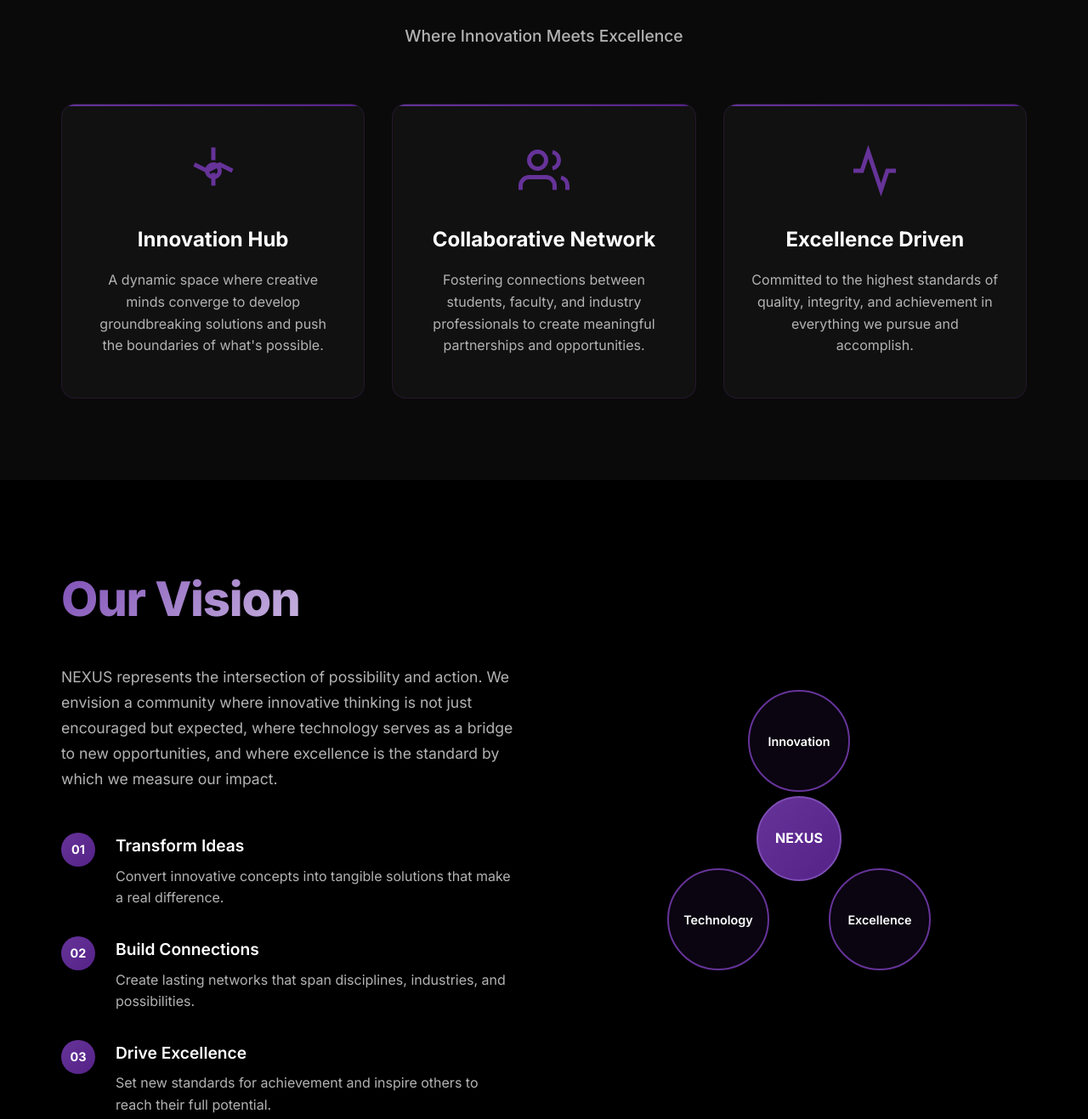
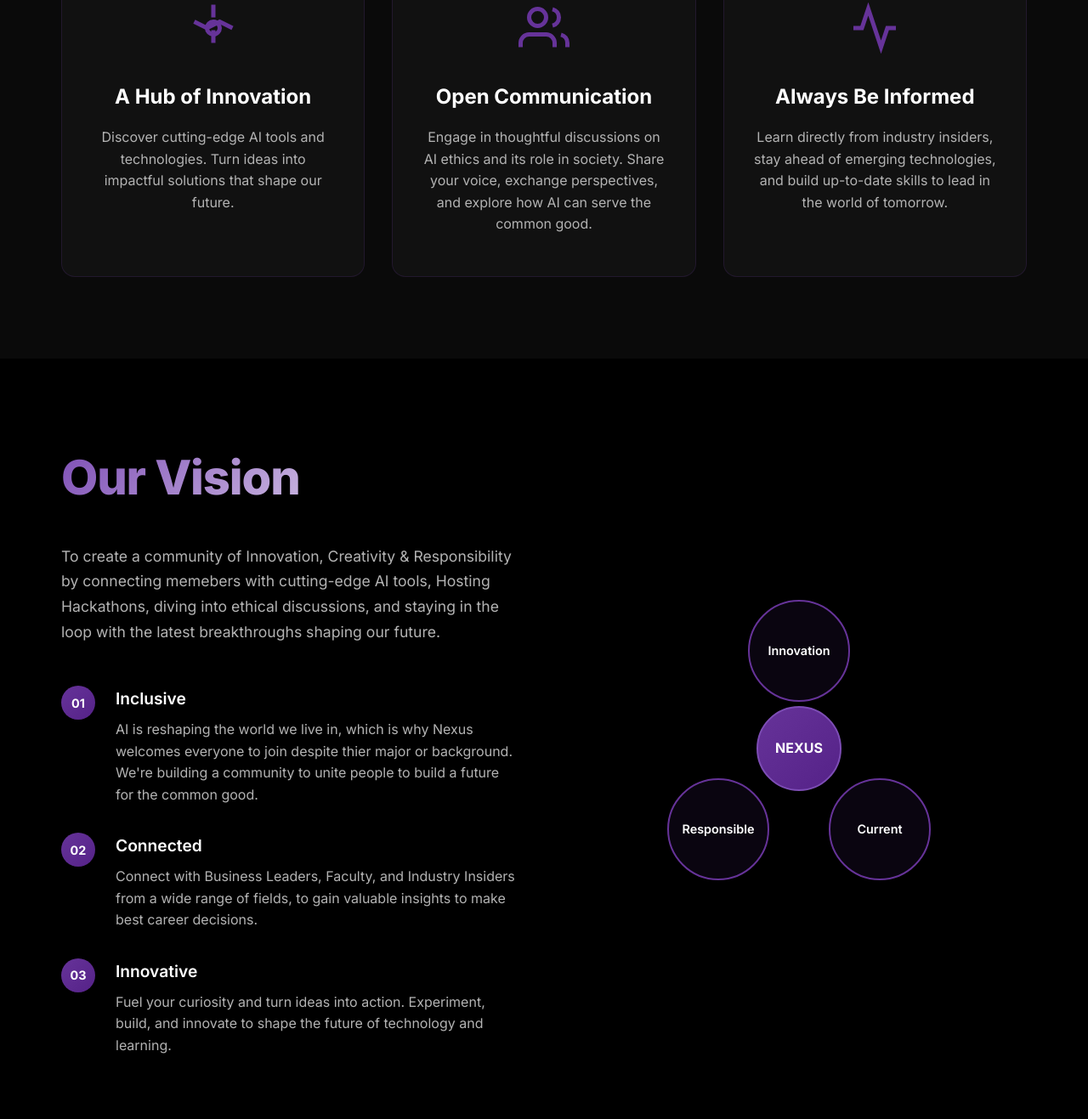
Before and after one commit to NEXUS-UST/ClubPage, a plain HTML site: page index.html in a window 1280 px wide. Shown: the part 1104-2421 px from the top of the page at 85% size. Drawn offline with Linux system fonts and the light colour scheme.

Commit message:
Made the content more Relavant.

```diff
--- a/index.html
+++ b/index.html
@@ -96,10 +96,7 @@
             <p class="hero-subtitle">
               Aligning and Enabling AI for the common good.
             </p>
-            <p class="hero-description">
-              Building the future through collaborative innovation, cutting-edge
-              technology, and the pursuit of excellence in all that we do.
-            </p>
+            <p class="hero-description"></p>
             <div class="hero-buttons">
               <a href="#about" class="btn-primary">Discover More</a>
               <a href="#join" class="btn-secondary">Join NEXUS</a>
@@ -120,7 +117,11 @@
         <div class="container">
           <div class="section-header">
             <h2 class="section-title">What is NEXUS?</h2>
-            <p class="section-subtitle">Where Innovation Meets Excellence</p>
+            <!-- <p class="section-subtitle">
+              A vibrant campus community where you can explore cutting-edge AI
+              tools, discuss ethics, and stay ahead of the latest innovations
+              shaping the future.
+            </p> -->
           </div>
           <div class="about-grid">
             <div class="about-card">
@@ -136,11 +137,10 @@
                   <path d="m21 12-6-3-6 3-6-3" />
                 </svg>
               </div>
-              <h3>Innovation Hub</h3>
+              <h3>A Hub of Innovation</h3>
               <p>
-                A dynamic space where creative minds converge to develop
-                groundbreaking solutions and push the boundaries of what's
-                possible.
+                Discover cutting-edge AI tools and technologies. Turn ideas into
+                impactful solutions that shape our future.
               </p>
             </div>
             <div class="about-card">
@@ -157,11 +157,11 @@
                   <path d="M16 3.13a4 4 0 0 1 0 7.75" />
                 </svg>
               </div>
-              <h3>Collaborative Network</h3>
+              <h3>Open Communication</h3>
               <p>
-                Fostering connections between students, faculty, and industry
-                professionals to create meaningful partnerships and
-                opportunities.
+                Engage in thoughtful discussions on AI ethics and its role in
+                society. Share your voice, exchange perspectives, and explore
+                how AI can serve the common good.
               </p>
             </div>
             <div class="about-card">
@@ -175,10 +175,11 @@
                   <polyline points="22,12 18,12 15,21 9,3 6,12 2,12" />
                 </svg>
               </div>
-              <h3>Excellence Driven</h3>
+              <h3>Always Be Informed</h3>
               <p>
-                Committed to the highest standards of quality, integrity, and
-                achievement in everything we pursue and accomplish.
+                Learn directly from industry insiders, stay ahead of emerging
+                technologies, and build up-to-date skills to lead in the world
+                of tomorrow.
               </p>
             </div>
           </div>
@@ -194,40 +195,43 @@
             <div class="vision-text">
               <h2 class="section-title">Our Vision</h2>
               <p class="vision-description">
-                NEXUS represents the intersection of possibility and action. We
-                envision a community where innovative thinking is not just
-                encouraged but expected, where technology serves as a bridge to
-                new opportunities, and where excellence is the standard by which
-                we measure our impact.
+                To create a community of Innovation, Creativity & Responsibility
+                by connecting memebers with cutting-edge AI tools, Hosting
+                Hackathons, diving into ethical discussions, and staying in the
+                loop with the latest breakthroughs shaping our future.
               </p>
               <div class="vision-points">
                 <div class="vision-point">
                   <span class="point-marker">01</span>
                   <div class="point-content">
-                    <h4>Transform Ideas</h4>
+                    <h4>Inclusive</h4>
                     <p>
-                      Convert innovative concepts into tangible solutions that
-                      make a real difference.
+                      AI is reshaping the world we live in, which is why Nexus
+                      welcomes everyone to join despite thier major or
+                      background. We're building a community to unite people to
+                      build a future for the common good.
                     </p>
                   </div>
                 </div>
                 <div class="vision-point">
                   <span class="point-marker">02</span>
                   <div class="point-content">
-                    <h4>Build Connections</h4>
+                    <h4>Connected</h4>
                     <p>
-                      Create lasting networks that span disciplines, industries,
-                      and possibilities.
+                      Connect with Business Leaders, Faculty, and Industry
+                      Insiders from a wide range of fields, to gain valuable
+                      insights to make best career decisions.
                     </p>
                   </div>
                 </div>
                 <div class="vision-point">
                   <span class="point-marker">03</span>
                   <div class="point-content">
-                    <h4>Drive Excellence</h4>
+                    <h4>Innovative</h4>
                     <p>
-                      Set new standards for achievement and inspire others to
-                      reach their full potential.
+                      Fuel your curiosity and turn ideas into action.
+                      Experiment, build, and innovate to shape the future of
+                      technology and learning.
                     </p>
                   </div>
                 </div>
@@ -239,10 +243,10 @@
                   <span>Innovation</span>
                 </div>
                 <div class="circle circle-2">
-                  <span>Technology</span>
+                  <span>Responsible</span>
                 </div>
                 <div class="circle circle-3">
-                  <span>Excellence</span>
+                  <span>Current</span>
                 </div>
                 <div class="circle circle-center">
                   <span>NEXUS</span>
```
